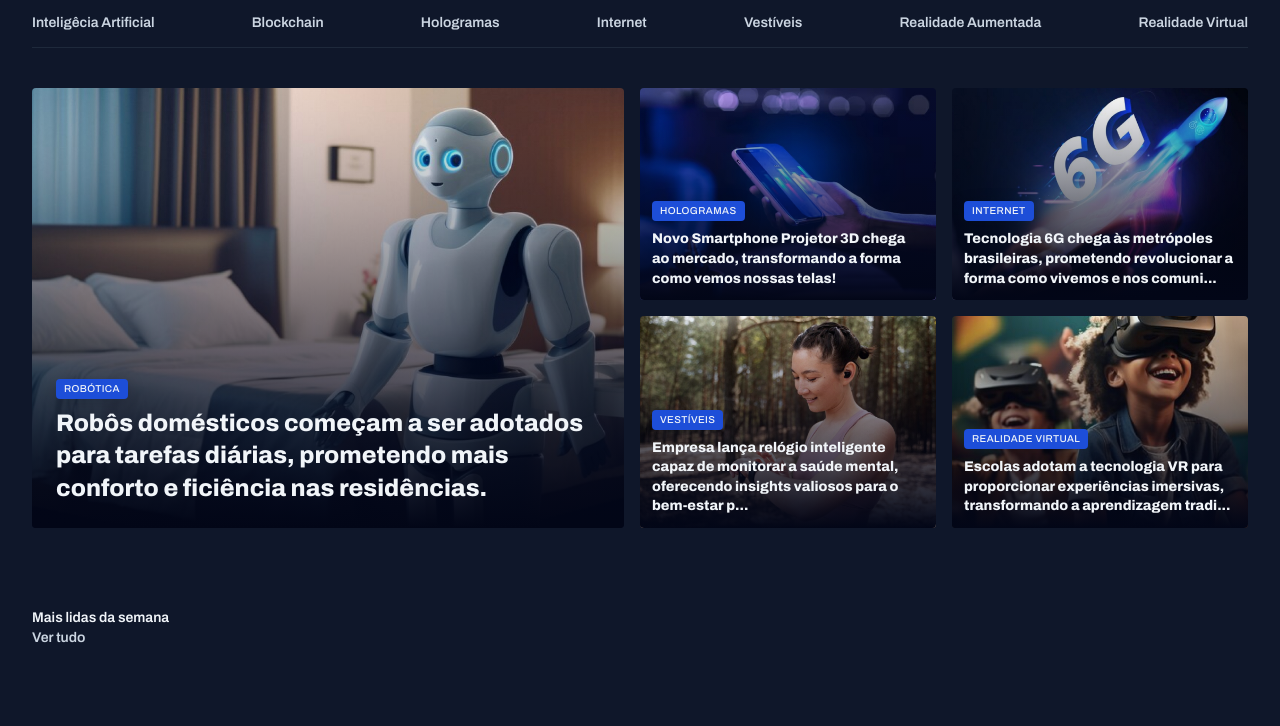
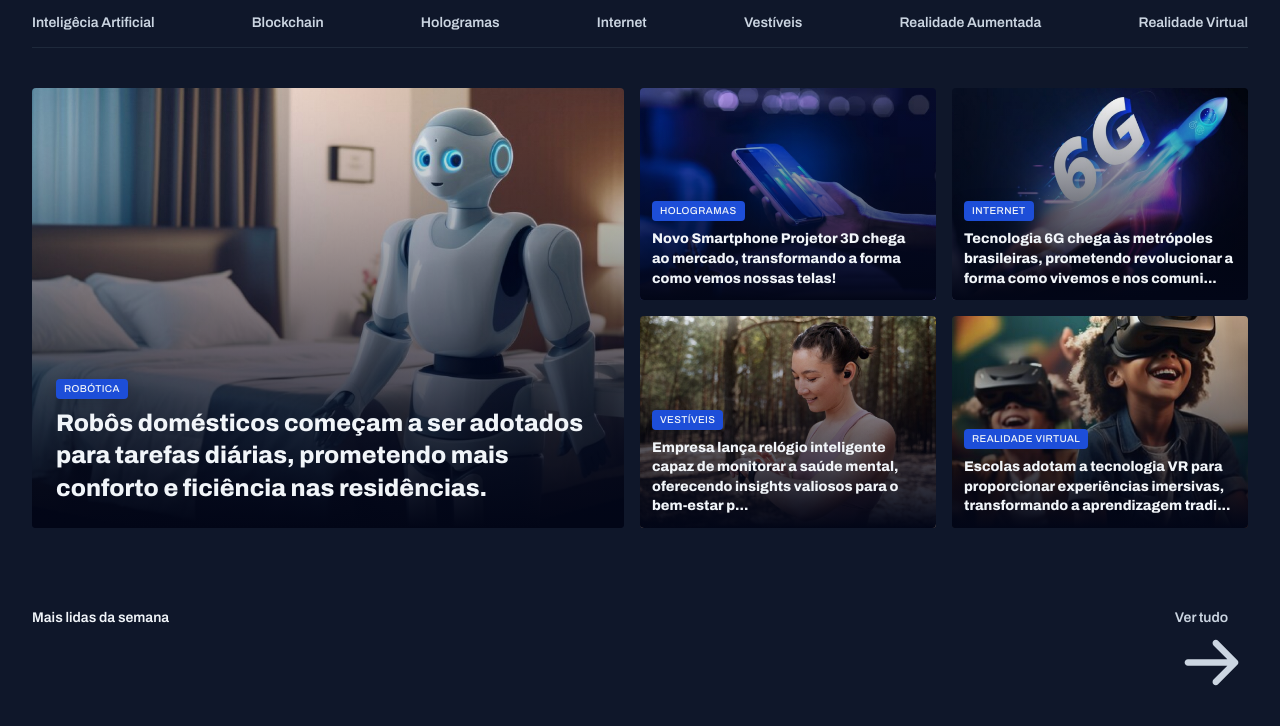
Before and after one commit to Thiaggoggarcia/Portal-de-noticias, a plain HTML site: page index.html in a window 1280 px wide. Shown: the part 74-800 px from the top of the page. Drawn offline with Linux system fonts and the light colour scheme.

Commit message:
Iniciando a estrutura da section most-read

```diff
--- a/styles/section.css
+++ b/styles/section.css
@@ -37,3 +37,11 @@
 
     }
 }
+
+#most-read{
+    header{
+        display: flex;
+        justify-content: space-between;
+
+    }
+}
--- a/styles/utility.css
+++ b/styles/utility.css
@@ -30,3 +30,7 @@
     padding: 4px 8px;
     box-shadow: 0px 4px 16px rgba(2, 6, 23, 0.251);
 }
+
+.click-icon{
+
+}
```
